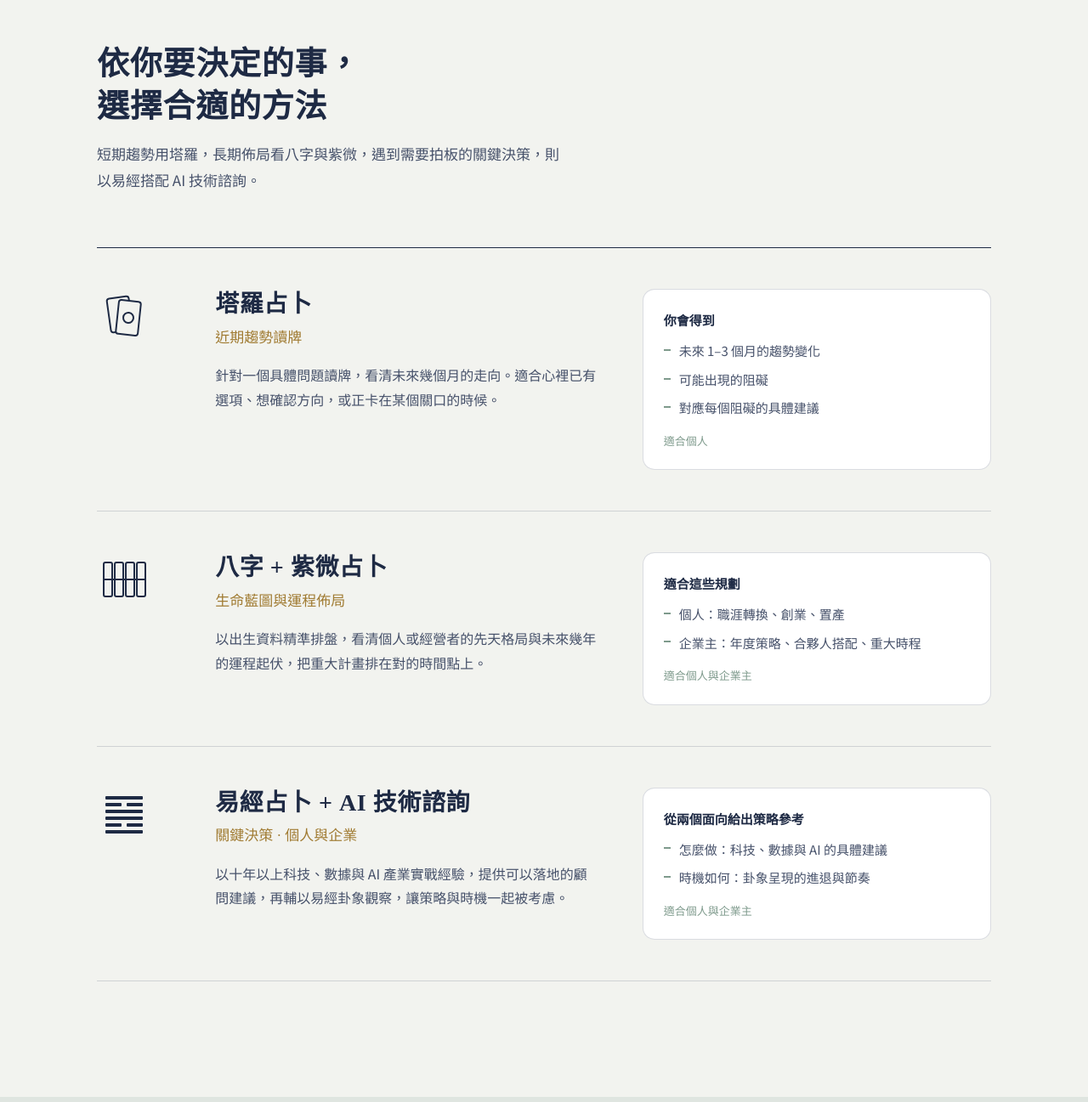
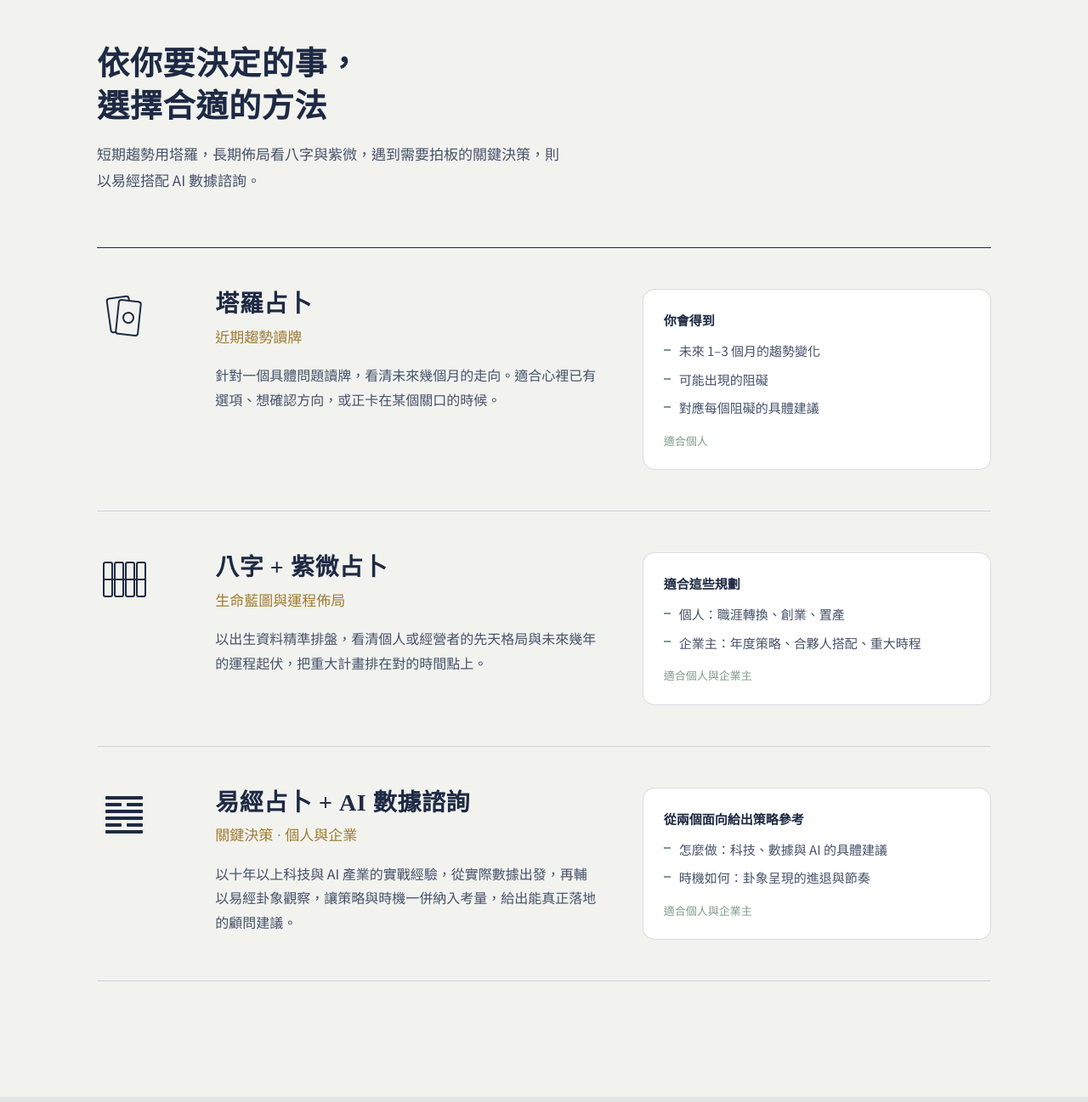
Before and after one commit to nycweb3/mobowork, a plain HTML site: page index.html in a window 1280 px wide. Shown: the part 1630-2927 px from the top of the page at 85% size. Drawn offline with Linux system fonts and the light colour scheme.

Commit message:
Rename third service to 易經占卜 + AI 數據諮詢
Update the service title, section intro and booking option, and
rewrite the service description.

Co-Authored-By: Claude Opus 5.5 <noreply@anthropic.com>

```diff
--- a/index.html
+++ b/index.html
@@ -395,7 +395,7 @@
     <div class="wrap">
       <div class="section-head">
         <h2 id="services-title">依你要決定的事，選擇合適的方法</h2>
-        <p>短期趨勢用塔羅，長期佈局看八字與紫微，遇到需要拍板的關鍵決策，則以易經搭配 AI 技術諮詢。</p>
+        <p>短期趨勢用塔羅，長期佈局看八字與紫微，遇到需要拍板的關鍵決策，則以易經搭配 AI 數據諮詢。</p>
       </div>
 
       <div class="services-list">
@@ -454,9 +454,9 @@
             <rect x="10" y="50" width="44" height="4" rx="1"/>
           </svg>
           <div>
-            <h3>易經占卜 + AI 技術諮詢</h3>
+            <h3>易經占卜 + AI 數據諮詢</h3>
             <p class="sub">關鍵決策 · 個人與企業</p>
-            <p class="desc">以十年以上科技、數據與 AI 產業實戰經驗，提供可以落地的顧問建議，再輔以易經卦象觀察，讓策略與時機一起被考慮。</p>
+            <p class="desc">以十年以上科技與 AI 產業的實戰經驗，從實際數據出發，再輔以易經卦象觀察，讓策略與時機一併納入考量，給出能真正落地的顧問建議。</p>
           </div>
           <div class="service-gets">
             <h4>從兩個面向給出策略參考</h4>
@@ -611,7 +611,7 @@
           <option value="">還不確定，請老師建議</option>
           <option>塔羅占卜｜近期趨勢讀牌</option>
           <option>八字 + 紫微占卜｜生命藍圖與運程佈局</option>
-          <option>易經占卜 + AI 技術諮詢｜關鍵決策</option>
+          <option>易經占卜 + AI 數據諮詢｜關鍵決策</option>
         </select>
       </div>
 
```
